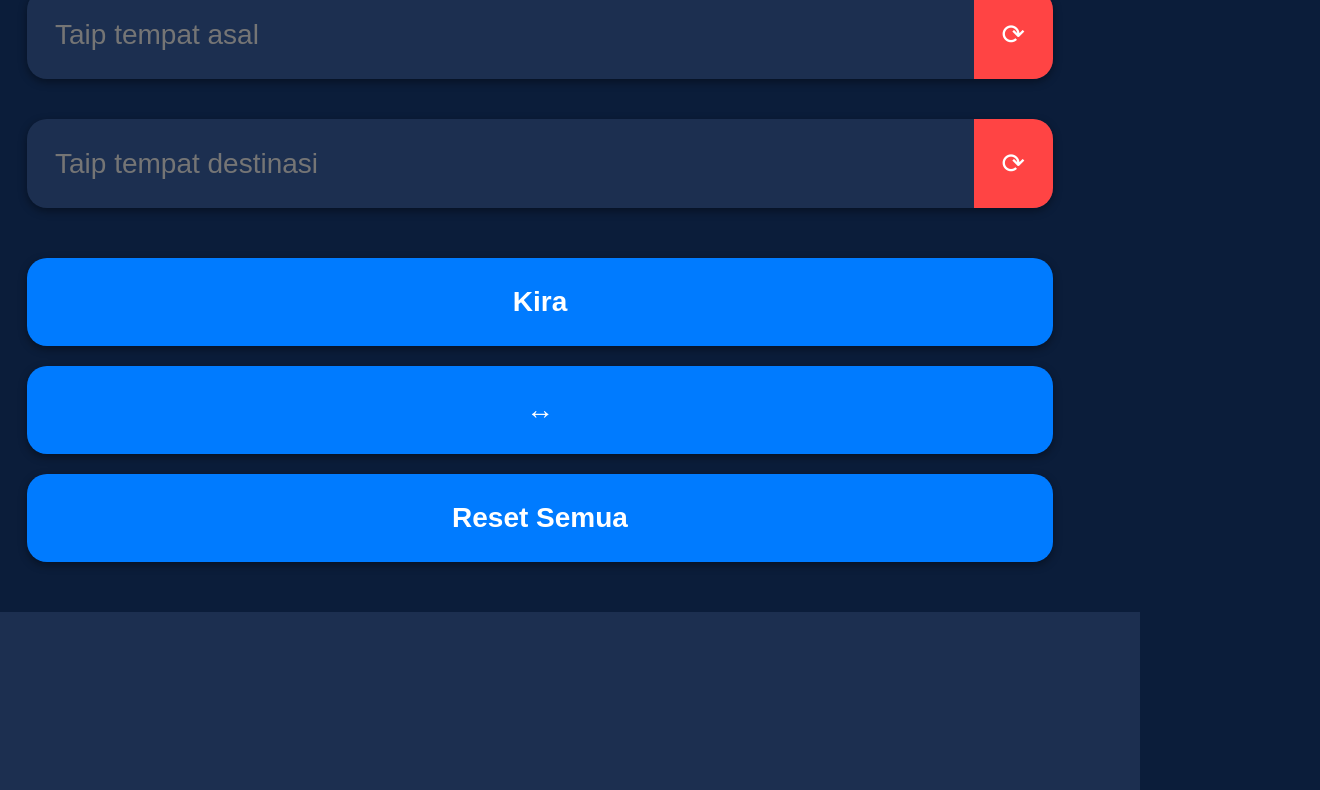
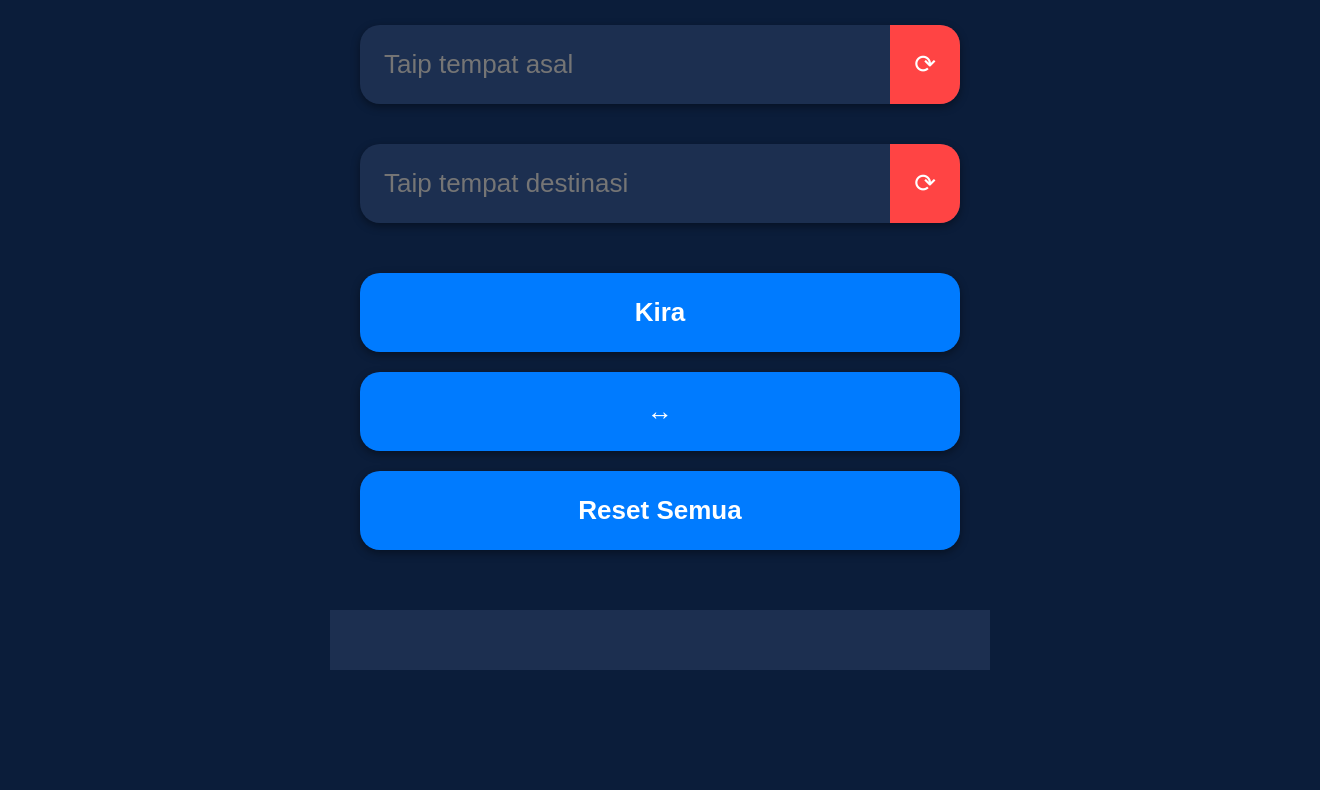
Before and after one commit to mohdrozaimi205/maps, a plain HTML site: page index.html in a window 1280 px wide. Shown: the part 132-922 px from the top of the page, 1320 px wide, since content can reach past the window. After the commit the page ends 840 px from the top, so only its background shows below. Drawn offline with Linux system fonts and the light colour scheme.

Commit message:
Update style.css

```diff
--- a/style.css
+++ b/style.css
@@ -1,6 +1,6 @@
 html, body {
-  width: 1080px;             /* lock resolusi lebar */
-  height: 1920px;            /* lock resolusi tinggi */
+  width: 100vw;
+  height: 100vh;
   margin: 0;
   padding: 0;
   background-color: #0b1d3a;
@@ -11,8 +11,8 @@ html, body {
 }
 
 h2 {
-  margin: 40px 0 20px 0;     /* jarak dari atas */
-  font-size: 36px;
+  margin: 40px 0 20px 0;
+  font-size: 32px;
   text-align: center;
 }
 
@@ -20,7 +20,7 @@ h2 {
 .input-group {
   display: flex;
   align-items: center;
-  width: 95%;                /* hampir penuh skrin */
+  width: 95%;
   margin: 20px auto;
   background: #1c2f50;
   border-radius: 20px;
@@ -28,20 +28,20 @@ h2 {
 }
 .input-group input {
   flex: 1;
-  padding: 28px;
+  padding: 24px;
   border: none;
   border-radius: 20px 0 0 20px;
-  font-size: 28px;
+  font-size: 26px;
   background: transparent;
   color: #fff;
 }
 .input-group button {
-  padding: 28px;
+  padding: 24px;
   border: none;
   border-radius: 0 20px 20px 0;
   background: #ff4444;
   color: #fff;
-  font-size: 28px;
+  font-size: 26px;
   cursor: pointer;
 }
 
@@ -55,10 +55,10 @@ h2 {
 }
 .btn-group button {
   width: 100%;
-  padding: 28px;
+  padding: 24px;
   border-radius: 20px;
   border: none;
-  font-size: 28px;
+  font-size: 26px;
   background: #007bff;
   color: #fff;
   font-weight: bold;
@@ -81,26 +81,27 @@ h2 {
   padding: 20px;
   cursor: pointer;
   border-bottom: 1px solid #333;
-  font-size: 26px;
+  font-size: 24px;
 }
 
-/* Route box fit full frame */
+/* Route box */
 #route {
-  flex: 1;                   /* ambil baki ruang skrin */
+  flex: 1;
   width: 100%;
   padding: 30px;
-  margin-top: 20px;
+  margin-top: 30px;
   background: #1c2f50;
   border-radius: 0;
-  overflow-y: auto;           /* scroll kalau content panjang */
+  overflow-y: auto;
   font-size: 28px;
   text-align: center;
-  line-height: 1.6;
+  line-height: 1.8;
 }
 
 #route b {
   display: inline-block;
   margin-right: 8px;
+  font-size: 30px;
 }
 
 .step {
@@ -120,3 +121,32 @@ summary {
   font-size: 28px;
   margin-top: 20px;
 }
+
+/* ✅ Responsive desktop version */
+@media (min-width: 1024px) {
+  html, body {
+    width: 100%;
+    height: 100%;
+    padding: 20px;
+    align-items: center;
+  }
+
+  .input-group,
+  .btn-group,
+  .suggestions,
+  #route {
+    max-width: 600px;
+    margin-left: auto;
+    margin-right: auto;
+  }
+
+  #route {
+    text-align: left;
+    font-size: 24px;
+  }
+
+  .step {
+    font-size: 22px;
+    text-align: left;
+  }
+}
```
